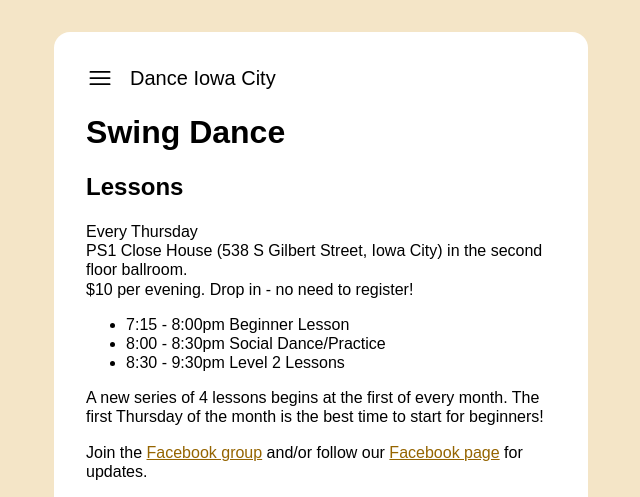
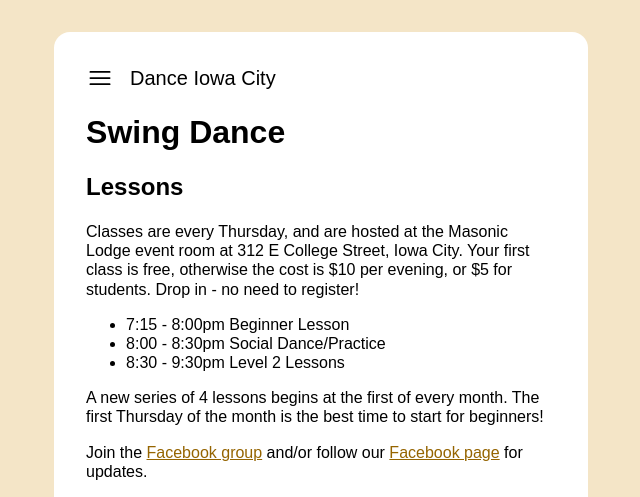
Before and after one commit to erooke/call-on-me, a Python web app: template templates/swing-index.html in a window 1280 px wide. Shown: the top 497 px of the page, without its empty margins (319-959 px from the left). Run offline with Jinja, Linux system fonts and the light colour scheme; the template is opened without the code that fills it, so the values that code supplies are empty.

Commit message:
Update swing location

```diff
--- a/templates/swing-index.html
+++ b/templates/swing-index.html
@@ -7,11 +7,9 @@
   {{ assets['DSC06701'].tag(alt='Many people dancing indoors') }}
   <h2>Lessons</h2>
   <p>
-    Every Thursday
-  <br>
-  PS1 Close House (538 S Gilbert Street, Iowa City) in the second floor ballroom.
-  <br>
-  $10 per evening. Drop in - no need to register!
+    Classes are every Thursday, and are hosted at the Masonic Lodge event room at 312 E College Street, Iowa City.
+    Your first class is free, otherwise the cost is $10 per evening, or $5 for students.
+    Drop in - no need to register!
   </p>
   <ul style="margin-top: 0">
     <li>7:15 - 8:00pm Beginner Lesson</li>
```
